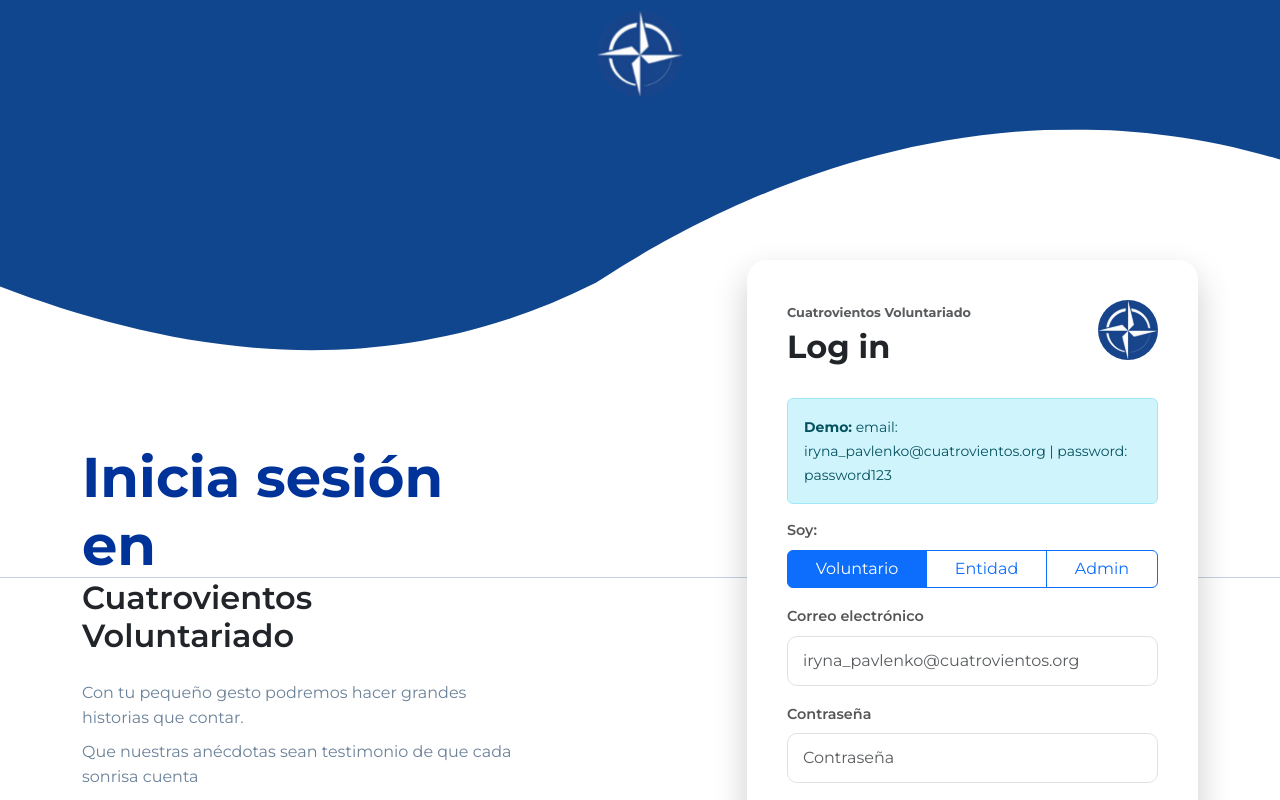
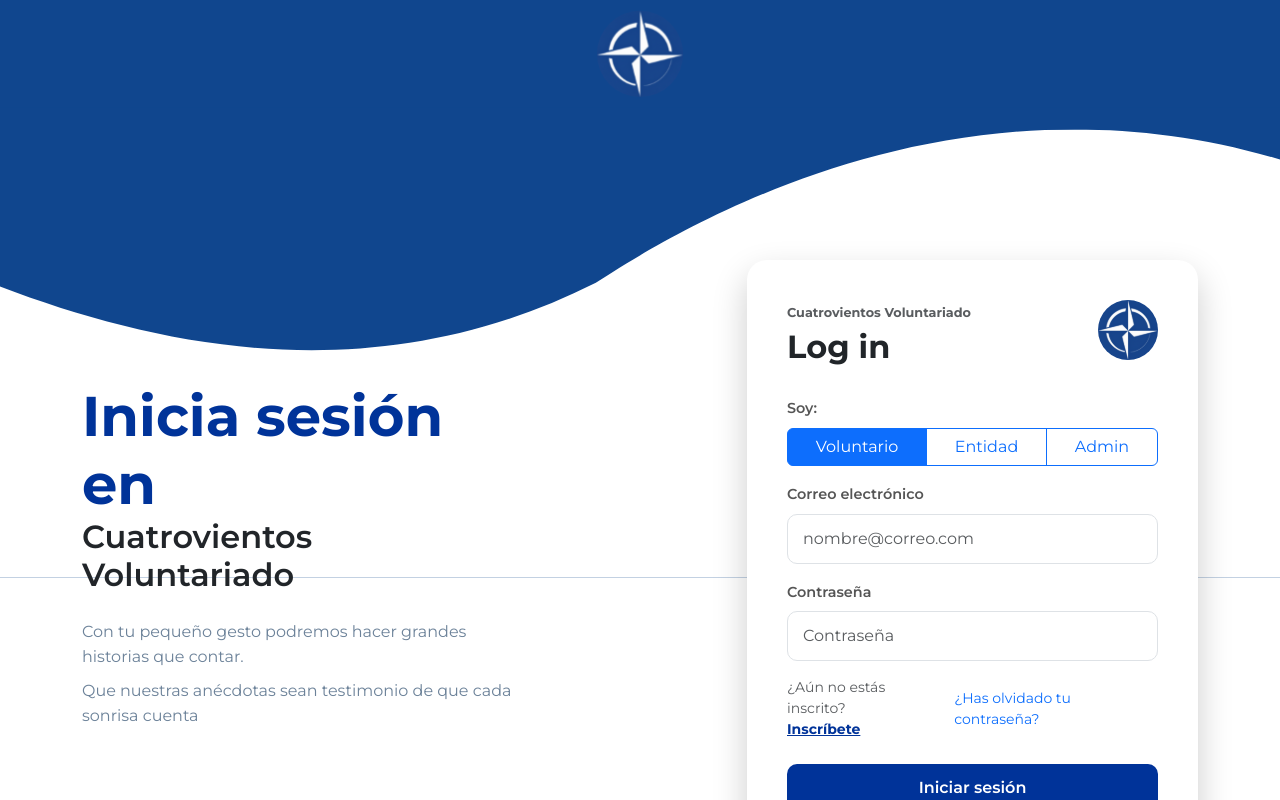
Before and after one commit to Alejandro-4v/Voluntariado4V, an Angular app in the folder Angular/WebVoluntariado/: page /auth/iniciar-sesion in a window 1280 px wide. Shown: the top 800 px of the page. Built offline with nearby package versions, Linux system fonts and the light colour scheme.

Commit message:
feat: quitado lo de demo en login.

```diff
--- a/Angular/WebVoluntariado/src/app/features/auth/login/login.html
+++ b/Angular/WebVoluntariado/src/app/features/auth/login/login.html
@@ -15,12 +15,7 @@
   </div>
   }
 
-  <!-- Mock credentials info (helpful during development) -->
-  <div class="alert alert-info alert-sm mb-3" role="alert">
-    <small>
-      <strong>Demo:</strong> email: iryna_pavlenko@cuatrovientos.org | password: password123
-    </small>
-  </div>
+
 
   <form [formGroup]="loginForm" (ngSubmit)="onSubmit()">
 
@@ -43,7 +38,7 @@
     </div>
     <div class="mb-3">
       <label class="form-label">Correo electrónico</label>
-      <input type="email" class="form-control" formControlName="email" placeholder="iryna_pavlenko@cuatrovientos.org"
+      <input type="email" class="form-control" formControlName="email" placeholder="nombre@correo.com"
         [class.is-invalid]="loginForm.get('email')?.invalid && (loginForm.get('email')?.dirty || loginForm.get('email')?.touched)"
         [disabled]="isLoading">
 
```
